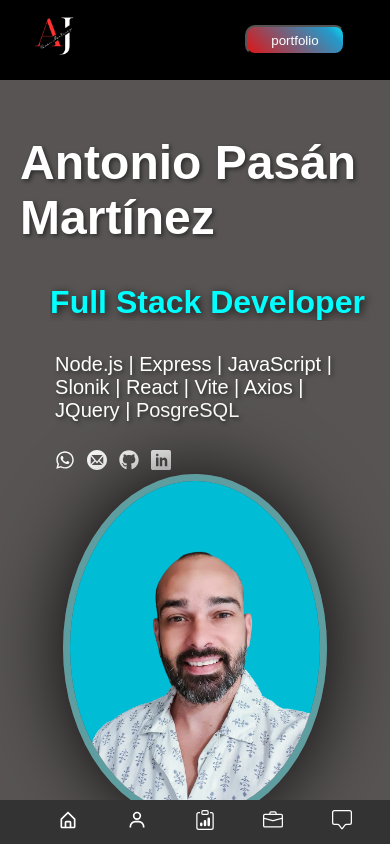
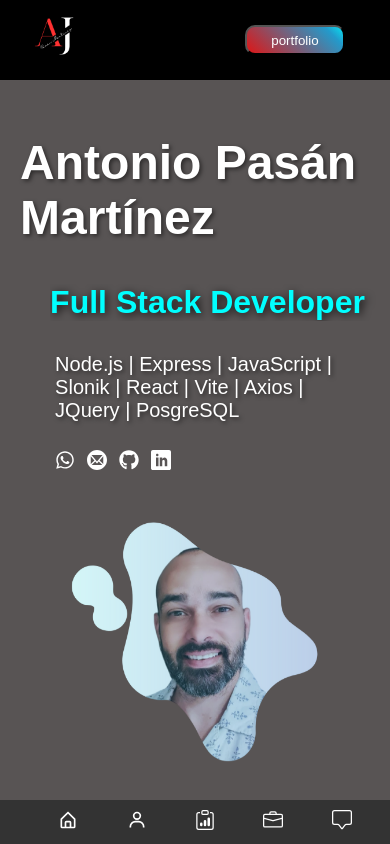
Before and after one commit to AntonioPasan07/Portfolio, a React (Vite) app in the folder Portfolio/: page / in a window 390 px wide. Shown: the top 844 px of the page. Built offline with nearby package versions, Linux system fonts and the light colour scheme; no server answers; a web font is replaced by a local one.

Commit message:
(refactor), margin adjustment and mobile size incorporating new image

```diff
--- a/Portfolio/src/components/Contact/index.jsx
+++ b/Portfolio/src/components/Contact/index.jsx
@@ -9,7 +9,7 @@ const EmailContact = () => {
   const TEMPLATE = import.meta.env.VITE_TEMPLATE
   const USER = import.meta.env.VITE_USER
   const { register, handleSubmit, formState: { errors }, reset } = useForm();
-  console.log(errors)
+
 
   const sendEmail = (formData) => {
     emailjs
--- a/Portfolio/src/components/Contact/styles.jsx
+++ b/Portfolio/src/components/Contact/styles.jsx
@@ -8,7 +8,7 @@ width: 100%;
 flex-direction: column;
 justify-content: center;
 align-items: center;
-margin-block: 200px;
+margin-block: 150px;
 @media (max-width: 540px) {
   margin-block: 150px;
    margin-top:20%;
--- a/Portfolio/src/components/Profile/index.jsx
+++ b/Portfolio/src/components/Profile/index.jsx
@@ -54,7 +54,7 @@ const Profile = () => {
         </Styled.MotionDivContact>
 
       </Styled.TextContainer>
-      <Styled.MotionFoto src='Foto2.png' variants={fadeIn('right', 0.8)}
+      <Styled.MotionFoto src='marco.png' variants={fadeIn('right', 0.8)}
         initial='hidden'
         whileInView={'show'}
         viewport={{ once: false, amount: 0.4 }}></Styled.MotionFoto>
--- a/Portfolio/src/components/Profile/styles.jsx
+++ b/Portfolio/src/components/Profile/styles.jsx
@@ -86,11 +86,11 @@ const slideInFromTop = keyframes`
 `
 
 const MotionFoto = styled(motion.img)`
-  border-radius: 50%;
+  //border-radius: 50%;
   margin-top: 15px;
-  border: 7px solid cadetblue;
+//  border: 7px solid cadetblue;
   width: 400px;
-  box-shadow: 0 0 80px rgba(0, 0, 0, 0.9);
+ // box-shadow: 0 0 80px rgba(0, 0, 0, 0.9);
   animation: ${slideInFromTop} 2s ease-in-out forwards, ${fadeInAnimation} 1s ease-in-out forwards;
 
   @media (max-width: 540px) {
```
Also changed, not shown: Portfolio/public/marco.png (added).
